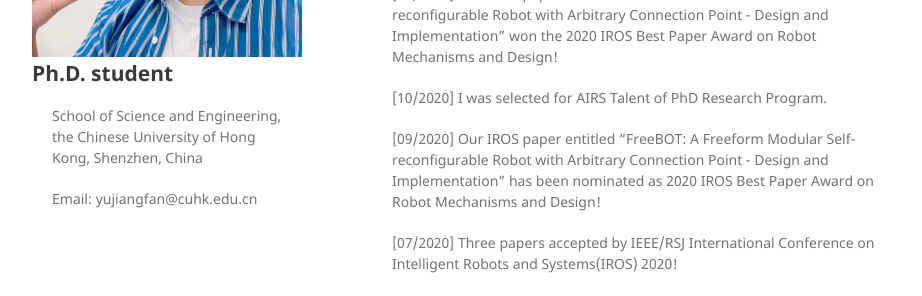
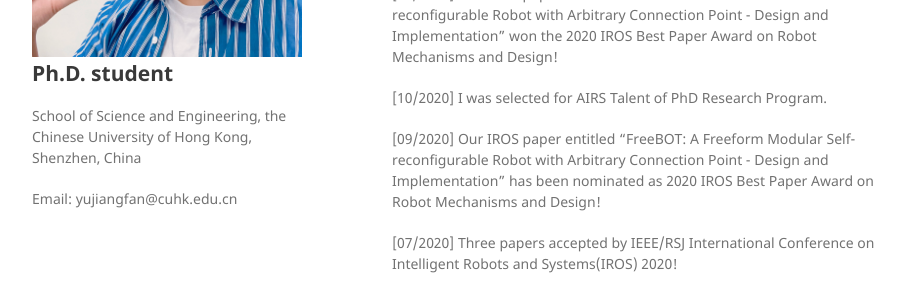
Before and after one commit to guanqiliang/guanqiliang.github.com, a Jekyll site: the page built from index.md, in a window 1280 px wide. Shown: the part 363-659 px from the top of the page, without its empty margins (178-1100 px from the left). Built offline with Jekyll 4.4.1, drawn with Linux system fonts in a browser that asks for light colours; our own code applies the rules of GitHub Pages for plain Markdown files.

Commit message:
Update default.html

```diff
--- a/_layouts/default.html
+++ b/_layouts/default.html
@@ -24,8 +24,8 @@
 
         {% if site.github.is_user_page %}
           <h2>Ph.D. student</h2>
-          <p style = "margin:20px">School of Science and Engineering, the Chinese University of Hong Kong, Shenzhen, China</p>
-          <p style = "margin:20px">Email: yujiangfan@cuhk.edu.cn</p>
+          <p>School of Science and Engineering, the Chinese University of Hong Kong, Shenzhen, China</p>
+          <p>Email: yujiangfan@cuhk.edu.cn</p>
         {% endif %}
 
         {% if site.show_downloads %}
```
